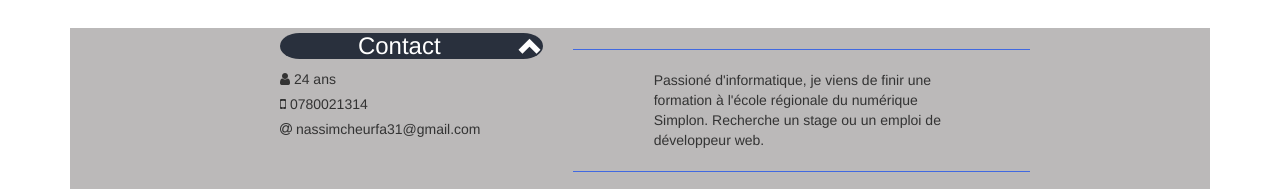
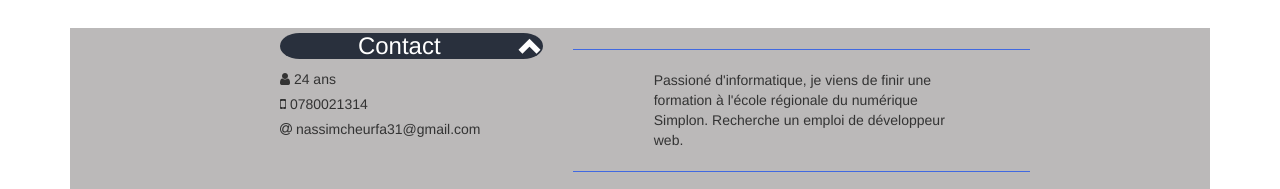
Before and after one commit to bladess/bladess.github.io, a website: page index.html in a window 1280 px wide. Shown: the part 266-455 px from the top of the page. Drawn offline with nearby package versions, Linux system fonts and the light colour scheme.

Commit message:
update bio

```diff
--- a/index.html
+++ b/index.html
@@ -65,7 +65,7 @@
 
                             </div>
                             <div class="col-sm-8">
-                                Passioné d'informatique, je viens de finir une formation à l'école régionale du numérique Simplon. Recherche un stage ou un emploi
+                                Passioné d'informatique, je viens de finir une formation à l'école régionale du numérique Simplon. Recherche un emploi
                                 de développeur web.
                             </div>
                         </div>
```
